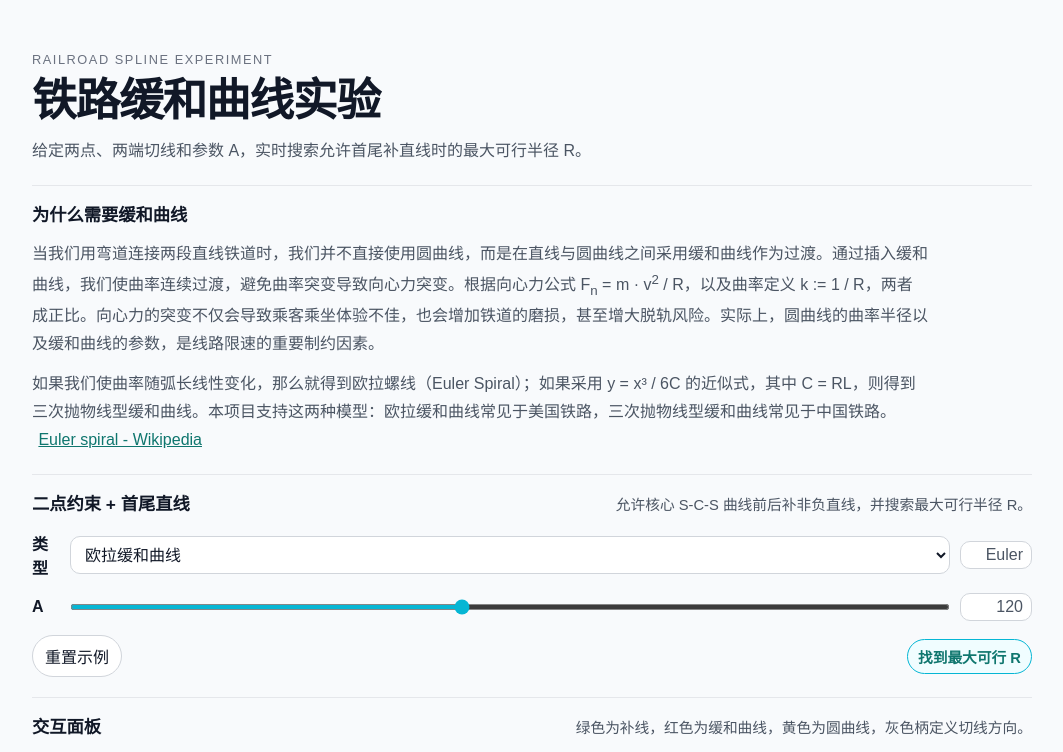
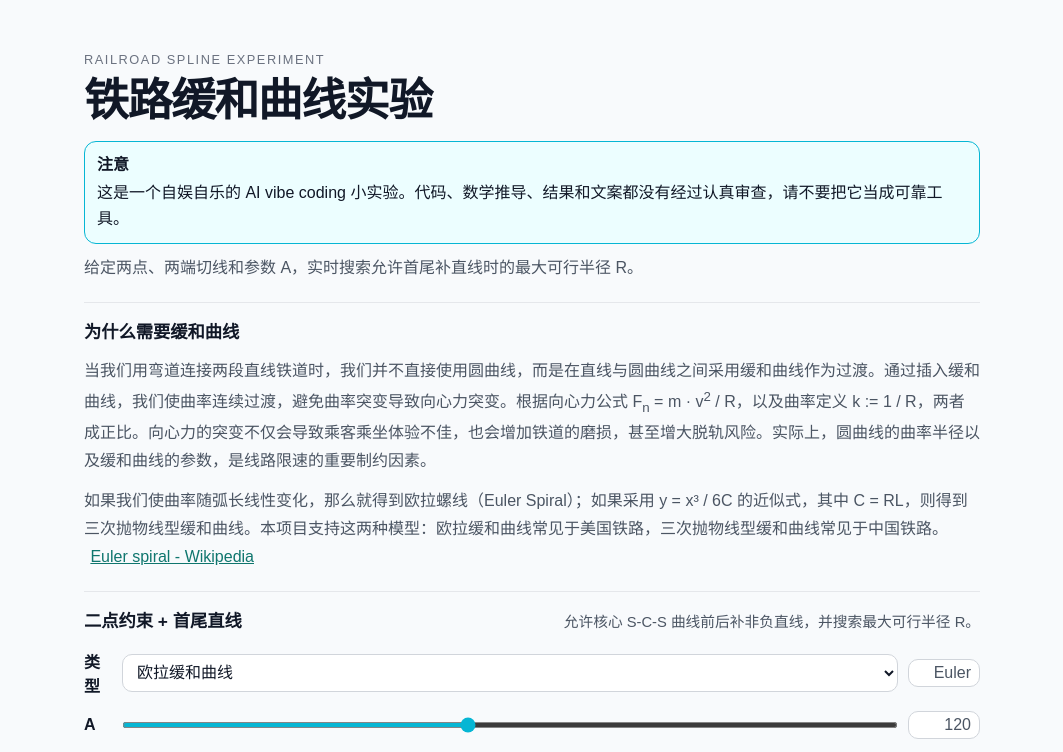
Before and after one commit to Unnamed2964/kyuri-railroad-spline-experiment, a React (Vite) app: page / in a window 1280 px wide. Shown: the top 752 px of the page, without its empty margins (108-1171 px from the left). Built offline with nearby package versions, Linux system fonts and the light colour scheme.

Commit message:
Add app disclaimer

```diff
--- a/src/App.tsx
+++ b/src/App.tsx
@@ -6,6 +6,12 @@ export default function App() {
       <section className="page-header app-header">
         <p className="eyebrow">railroad spline experiment</p>
         <h1>铁路缓和曲线实验</h1>
+        <p className="app-disclaimer" role="note" aria-label="免责声明">
+          <span className="app-disclaimer-label">注意</span>
+          <span className="app-disclaimer-body">
+            这是一个自娱自乐的 AI vibe coding 小实验。代码、数学推导、结果和文案都没有经过认真审查，请不要把它当成可靠工具。
+          </span>
+        </p>
         <p className="lead">
           给定两点、两端切线和参数 A，实时搜索允许首尾补直线时的最大可行半径 R。
         </p>
--- a/src/styles.css
+++ b/src/styles.css
@@ -46,9 +46,9 @@ figure {
 }
 
 .page-shell {
-  width: min(100%, 1040px);
+  width: min(56rem, calc(100vw - 32px));
   margin: 0 auto;
-  padding: 28px 20px 48px;
+  padding: 28px 0 48px;
 }
 
 .app-shell {
@@ -96,15 +96,33 @@ h2 {
 }
 
 .lead {
-  max-width: 52rem;
   margin-top: 10px;
   line-height: 1.75;
+}
+
+.app-disclaimer {
+  display: grid;
+  gap: 2px;
+  margin-top: 14px;
+  padding: 10px 12px;
+  border: 1px solid var(--site-accent);
+  border-radius: 12px;
+  color: var(--site-fg);
+  background: #ecfeff;
+  line-height: 1.65;
+}
+
+.app-disclaimer-label {
+  font-weight: 700;
+}
+
+.app-disclaimer-body {
+  font-weight: 400;
 }
 
 .intro-copy {
   display: grid;
   gap: 12px;
-  max-width: 56rem;
   color: var(--site-muted-fg);
   line-height: 1.75;
 }
@@ -336,7 +354,8 @@ h2 {
 
 @media (max-width: 640px) {
   .page-shell {
-    padding: 20px 14px 36px;
+    width: min(56rem, calc(100vw - 28px));
+    padding: 20px 0 36px;
   }
 
   .solver-actions {
```
